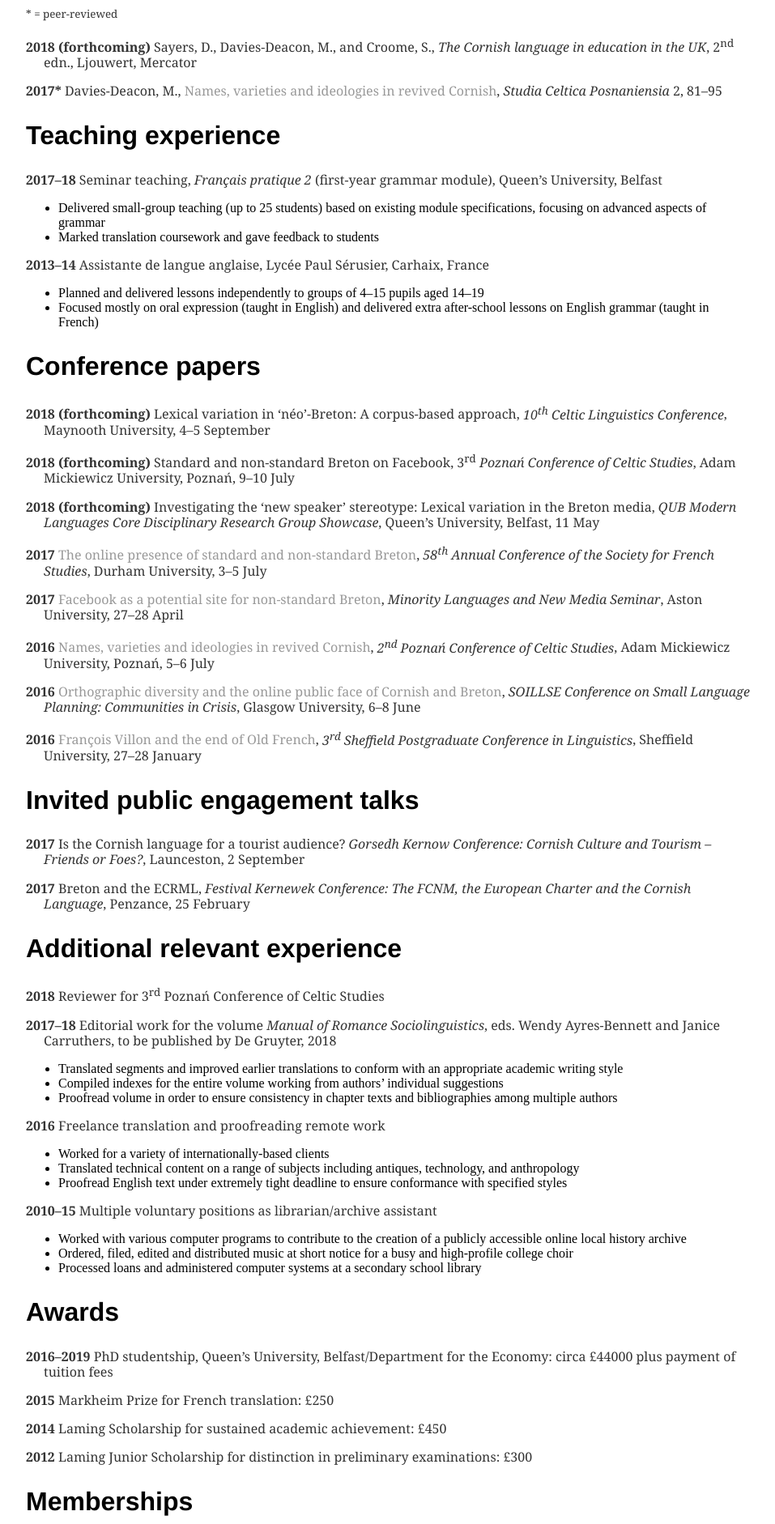
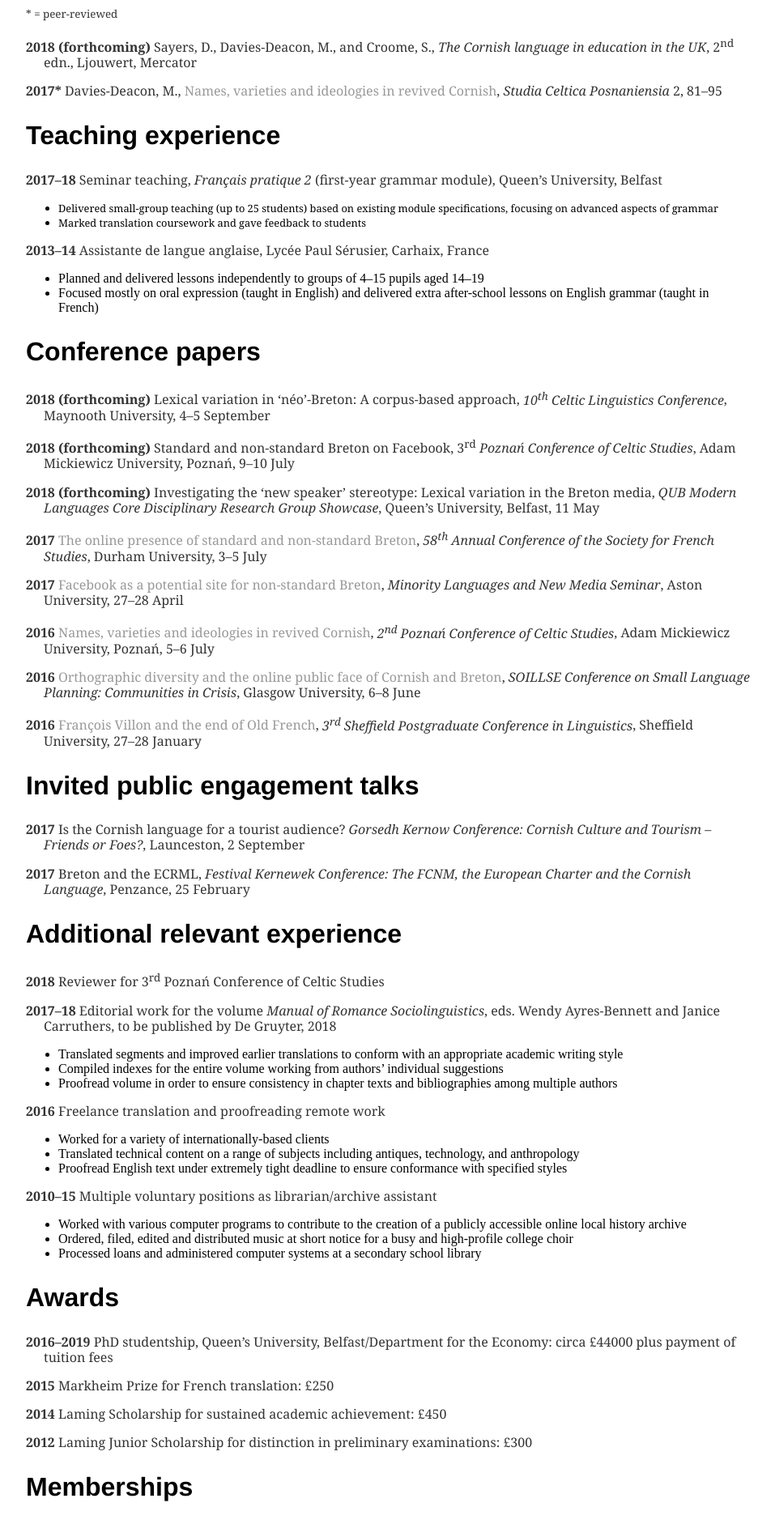
Before and after one commit to merryndd/merryndd.github.io, a Jekyll site: the page built from cv/index.html, in a window 1280 px wide. Shown: the part 890-2772 px from the top of the page at 81% size, without its empty margins (160-1117 px from the left). Built offline with Jekyll 4.4.1, drawn with Linux system fonts in a browser that asks for light colours.

Commit message:
Update main.css

```diff
--- a/css/main.css
+++ b/css/main.css
@@ -39,7 +39,7 @@ p {
   text-indent: -22px ;
 }
 
-ul.main {
+.dummy {
     font-family:'Georgia', 'Serif';
     font-size: .8em;
 }
```
